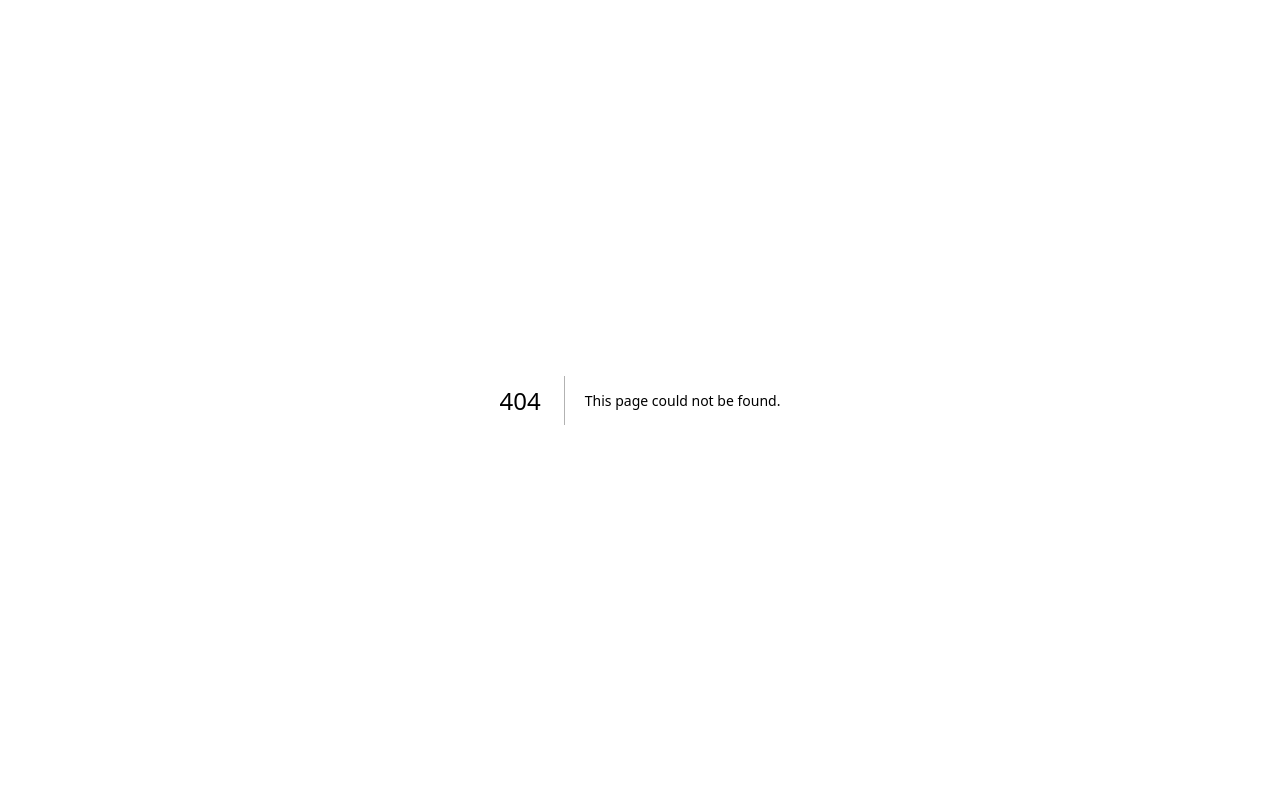
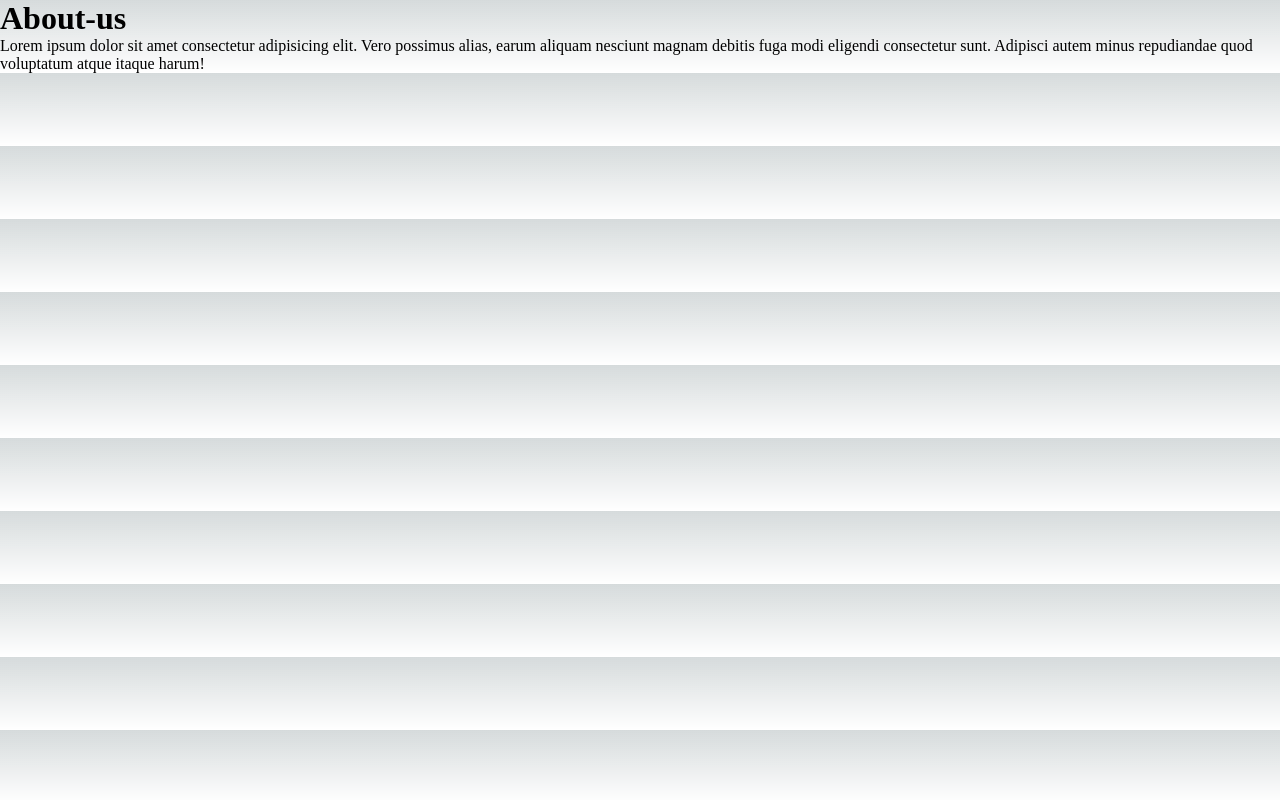
Before and after one commit to FabricioMoreno/EventsPage, a Next.js app: page /about-us in a window 1280 px wide. Before the commit this address had no page. Built offline with nearby package versions, Linux system fonts and the light colour scheme.

Commit message:
About section added

```diff
--- /dev/null
+++ b/pages/about-us.js
@@ -0,0 +1,12 @@
+
+
+const Page = ()=>{
+    return(
+        <div>
+            <h1>About-us</h1>
+            <p>Lorem ipsum dolor sit amet consectetur adipisicing elit. Vero possimus alias, earum aliquam nesciunt magnam debitis fuga modi eligendi consectetur sunt. Adipisci autem minus repudiandae quod voluptatum atque itaque harum!</p>
+        </div>
+    )
+}
+
+export default Page
```
